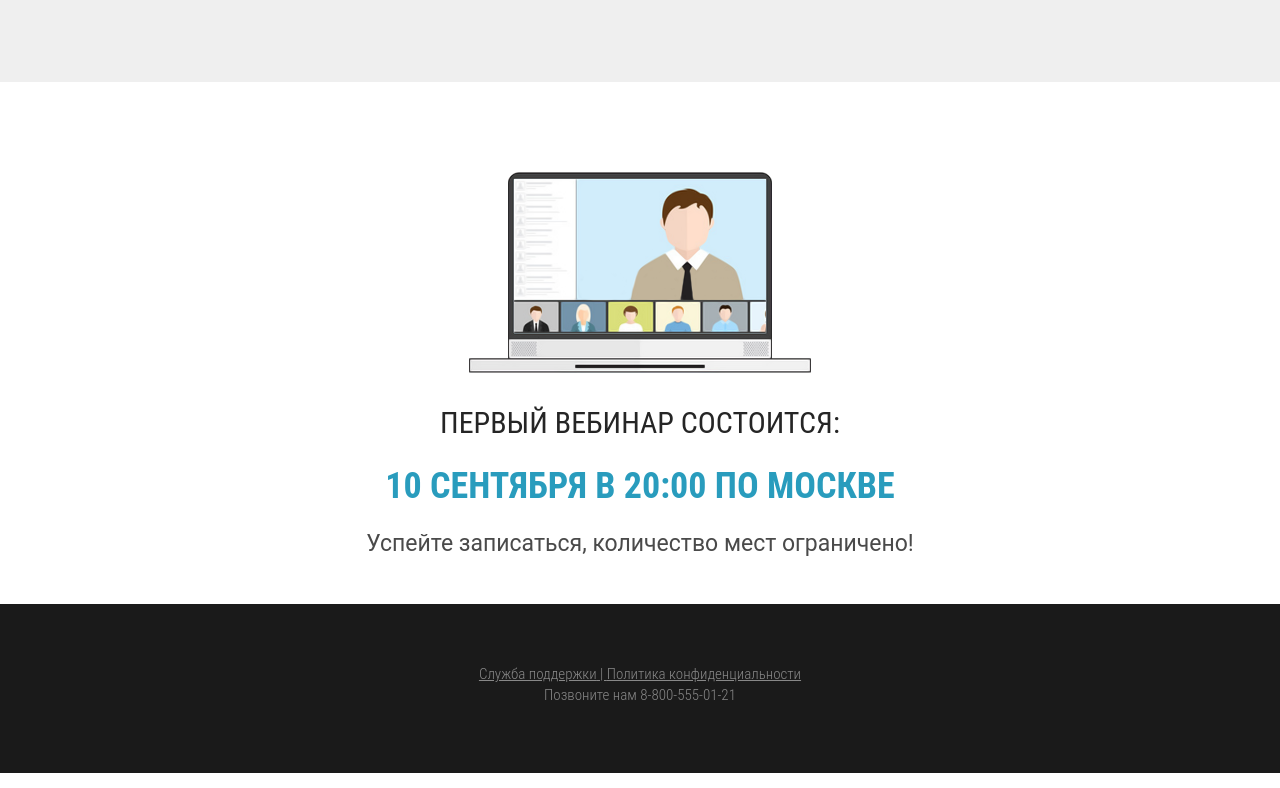
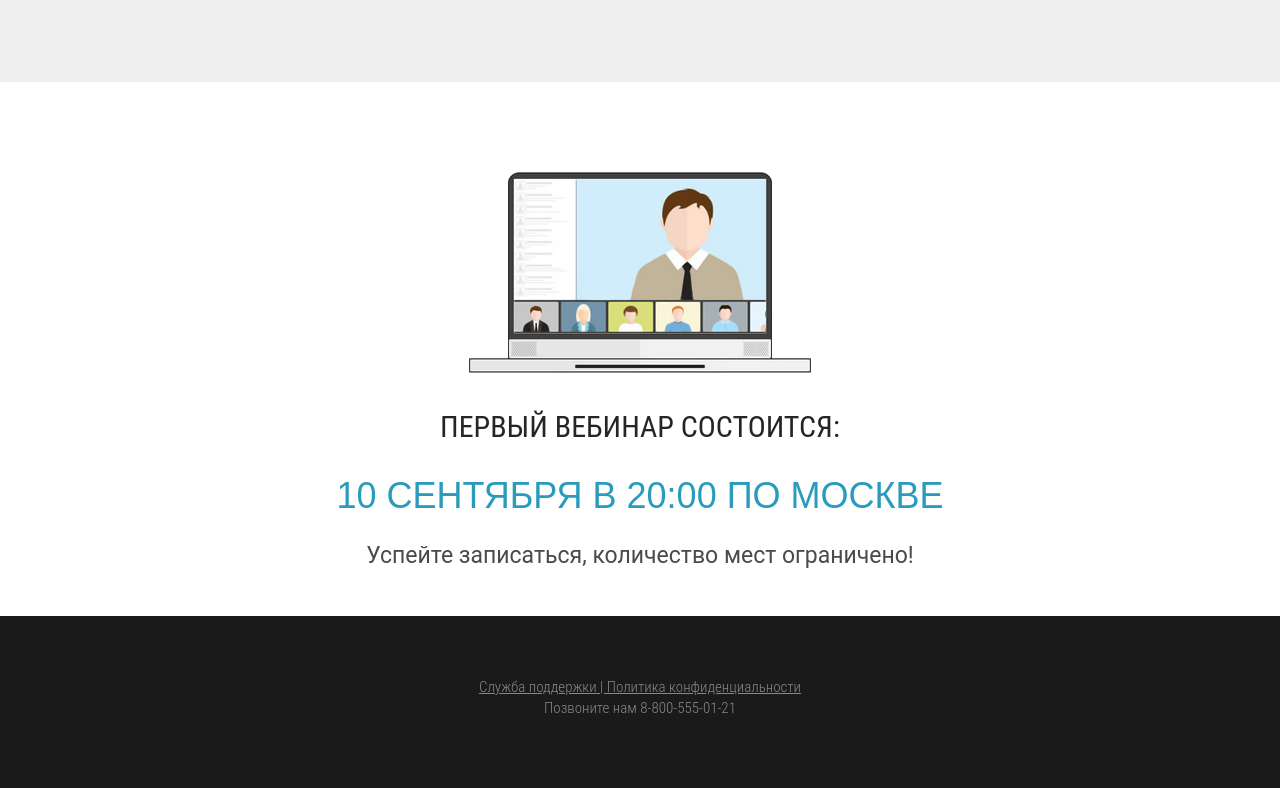
Before and after one commit to sergeistetsko/myProjects, a plain HTML site: page websiteOnHTML_CSS/index.html in a window 1280 px wide. Shown: the part 3120-3908 px from the top of the page. Drawn offline with Linux system fonts and the light colour scheme.

Commit message:
add section 5 6 footer normalize fix

```diff
--- a/websiteOnHTML_CSS/css/styles.css
+++ b/websiteOnHTML_CSS/css/styles.css
@@ -247,7 +247,7 @@ h2.title {
 }
 .first-webinar-img {
     display: block;
-    margin: 0 auto 35px;
+    margin: 0 auto 37px;
 }
 .first-webinar-text {
     display: flex;
@@ -258,16 +258,14 @@ h2.title {
     font-family: 'Roboto Condensed', sans-serif;
     font-weight: 400;
     font-size: 30px;
-    line-height: 1;
     text-transform: uppercase;
     color: #252525;
     margin-bottom: 30px;
 }
 .first-webinar-text-center {
-    font-family: 'Roboto Condensed', sans-serif;
-    font-weight: 900;
+    font-family: 'Roboto - Black', sans-serif;
+    font-weight: 400;
     font-size: 36px;
-    line-height: 1;
     text-transform: uppercase;
     color: #299cbd;
     margin-bottom: 30px;
@@ -280,10 +278,10 @@ h2.title {
     color: #4a4a4a;
 }
 footer {
-    background-color: #1A1A1A;
-    min-height: 169px;
-    padding: 60px 0 50px;
-
+    font-family: Roboto, sans-serif;
+    background-color: #1a1a1a;
+    min-height: 166px;
+    padding: 61px 0 69px 0;
 }
 .footer-block {
     display: flex;
@@ -295,7 +293,7 @@ footer {
     font-family: 'Roboto Condensed', sans-serif;
     font-weight: 300;
     font-size: 15px;
-    line-height: 1.4;
+    line-height: 21px;
     text-decoration: underline;
     color: #888;
 }
```
